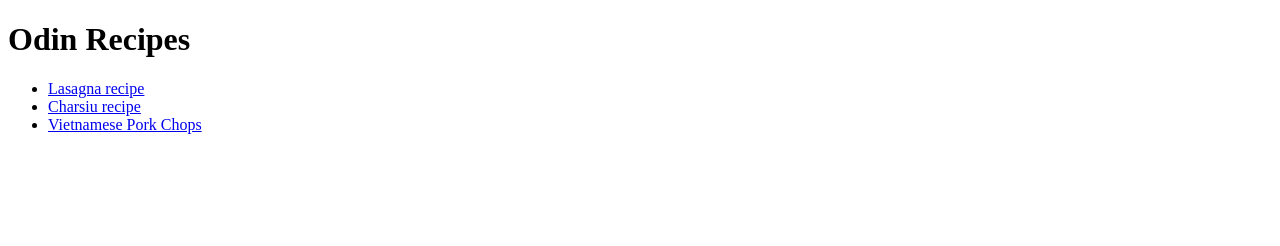
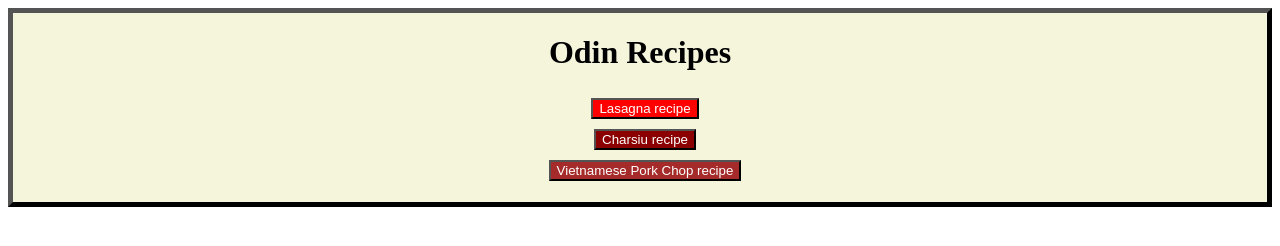
Before and after one commit to AndyL1822/odin-recipes, a plain HTML site: page index.html in a window 1280 px wide. Drawn offline with Linux system fonts and the light colour scheme.

Commit message:
add styles.css modified index and recipes html

```diff
--- a/css/styles.css
+++ b/css/styles.css
@@ -0,0 +1,30 @@
+div.main-body {
+    border: 5px outset black;
+    text-align: center;
+    background-color: beige;
+}
+
+.recipe-list li {
+    padding: 5px;
+    list-style-type: none;
+}
+
+.recipe-list {
+    padding-left: 10px;
+}
+
+.button {
+    color: white;
+}
+
+.button1 {
+    background-color: red;
+}
+
+.button2 {
+    background-color: darkred;
+}
+
+.button3 {
+    background-color: brown;
+}
--- a/index.html
+++ b/index.html
@@ -4,14 +4,17 @@
     <meta charset="UTF-8">
     <meta name="viewport" content="width=device-width, initial-scale=1.0">
     <title>Recipes</title>
+    <link rel="stylesheet" href="./css/styles.css">
 </head>
 <body>
-    <h1>Odin Recipes</h1>
-    <ul>
-        <li><a href="recipes/lasagna.html">Lasagna recipe</a></li>
-        <li><a href="recipes/charsiu.html">Charsiu recipe</a></li>
-        <li><a href="recipes/viet-porkchop.html">Vietnamese Pork Chops</a></li>
-    </ul>
+    <div class="main-body">
+        <h1>Odin Recipes</h1>
+        <ul class="recipe-list">
+            <li><button class="button button1" onclick ="window.location.href='recipes/lasagna.html';">Lasagna recipe</button></li>
+            <li><button class= "button button2" onclick ="window.location.href='recipes/charsiu.html';">Charsiu recipe</button></li>
+            <li><button class="button button3" onclick ="window.location.href='recipes/viet-porkchop.html';">Vietnamese Pork Chop recipe</button></li>
+         </ul>
+     </div>
 
 </body>
 </html>
```
Also changed, not shown: recipes/charsiu.html (+2 -0 lines), recipes/lasagna.html (+3 -0 lines), recipes/viet-porkchop.html (+2 -0 lines).
